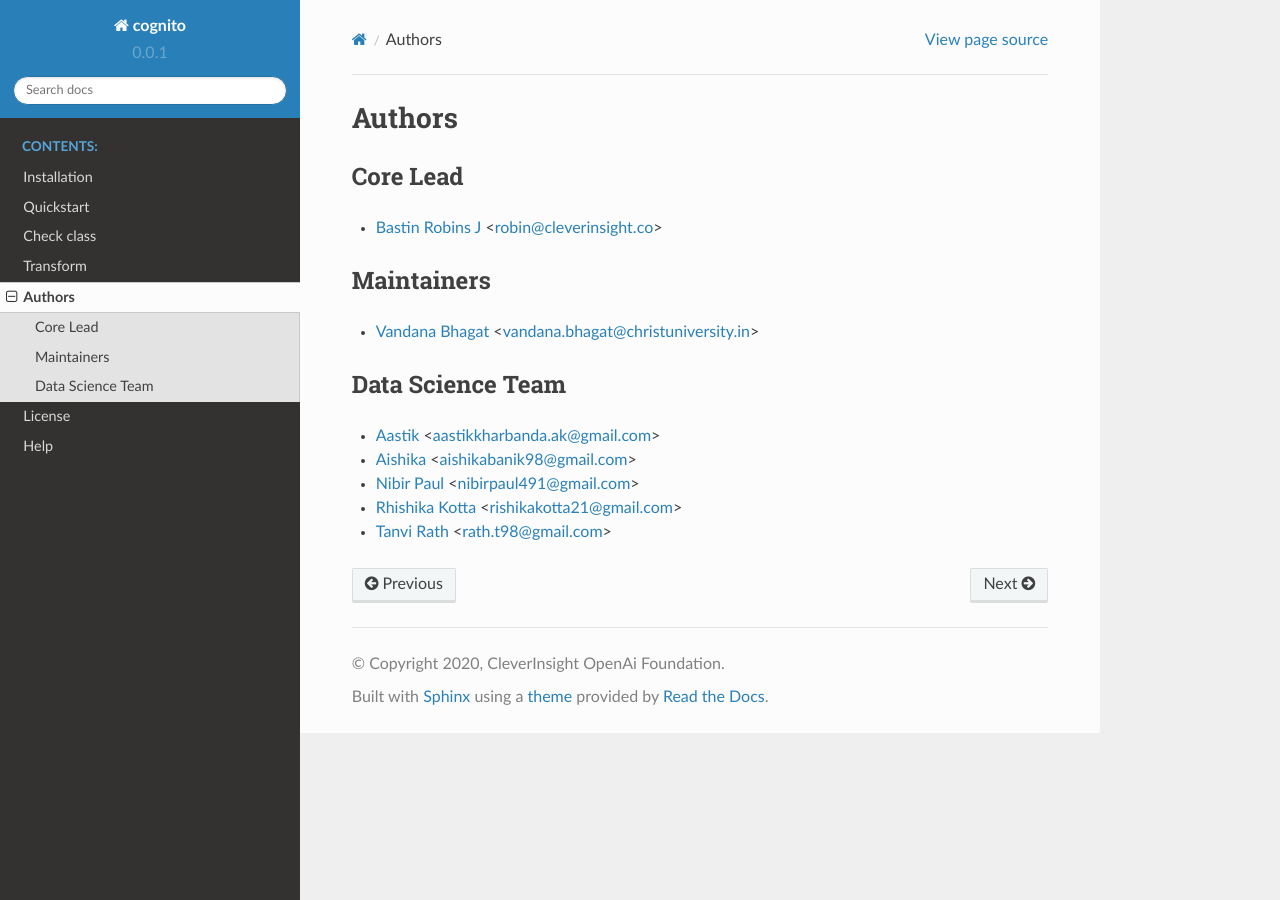
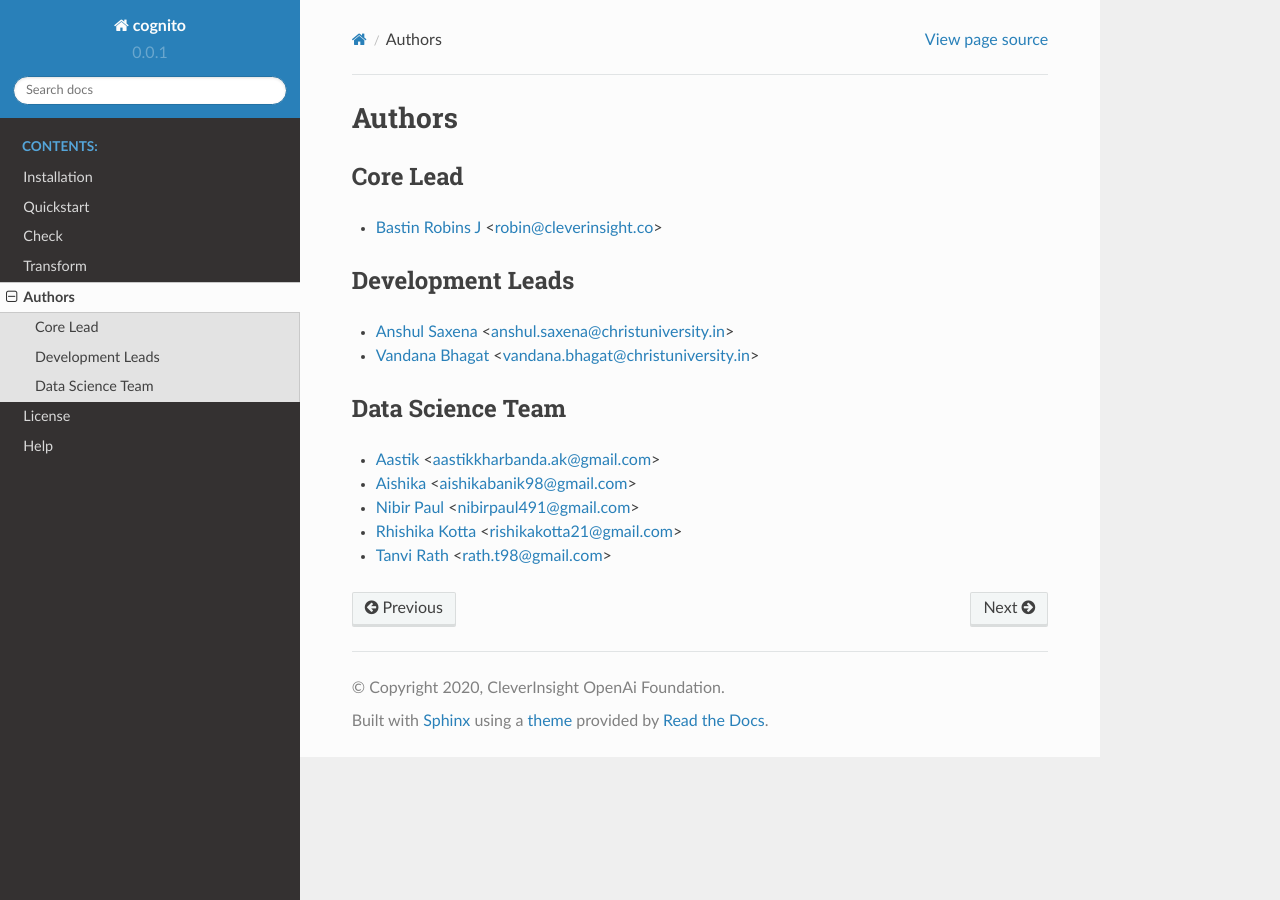
Before and after one commit to CleverInsight/cognito, a Sphinx documentation site: the page built from docs/source/authors.rst, in a window 1280 px wide. Built offline with Sphinx 7.4.7 and the Read the Docs theme 2.0.0, drawn with Linux system fonts in a browser that asks for light colours.

Commit message:
Modified: author list and transform.rst

```diff
--- a/docs/source/authors.rst
+++ b/docs/source/authors.rst
@@ -8,9 +8,10 @@ Core Lead
 ----------
 * `Bastin Robins J <https://github.com/bastinrobin>`__ <robin@cleverinsight.co>
 
-Maintainers
------------
+Development Leads
+--------------------
 
+* `Anshul Saxena <https://github.com/analyticsanshul>`__ <anshul.saxena@christuniversity.in>
 * `Vandana Bhagat <https://github.com/vandana-11>`__ <vandana.bhagat@christuniversity.in>
 
 
--- a/docs/source/check.rst
+++ b/docs/source/check.rst
@@ -1,8 +1,8 @@
 :orphan:
 
 
-Check class
-============
+Check
+=====
 
 
 Simple Usage
--- a/docs/source/transform.rst
+++ b/docs/source/transform.rst
@@ -22,4 +22,4 @@ remove_records
 .. code-block:: python
 
 		>> Check.remove_col(data)
-        >> dataframe
+		>> dataframe
```
